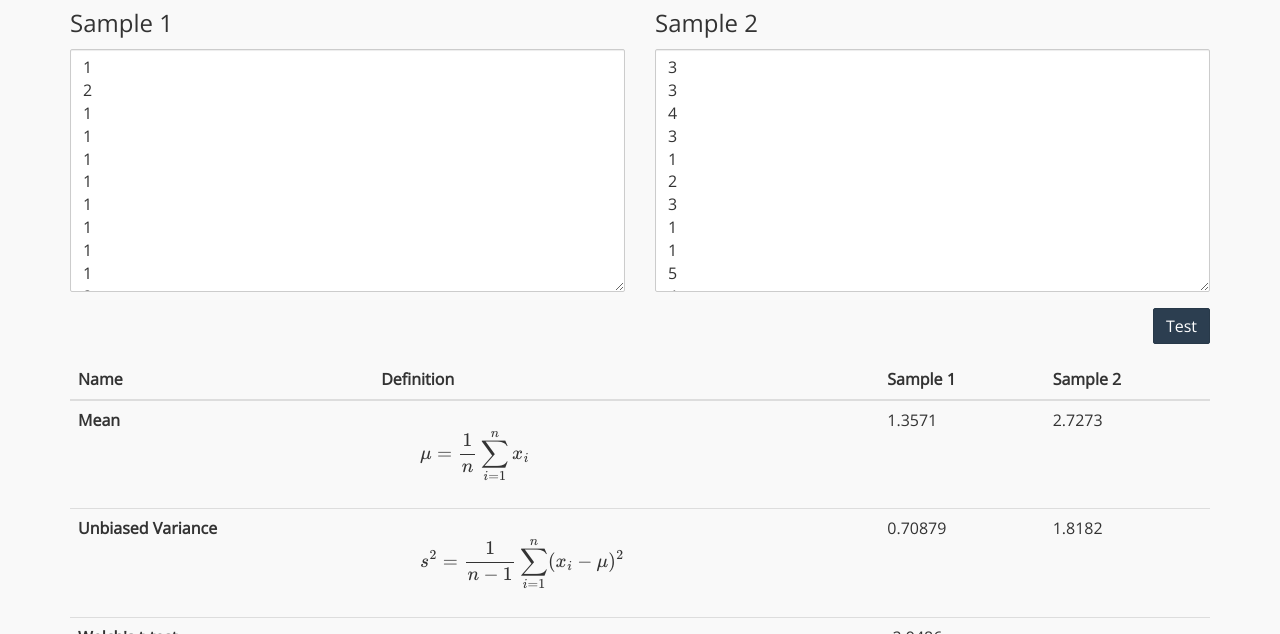
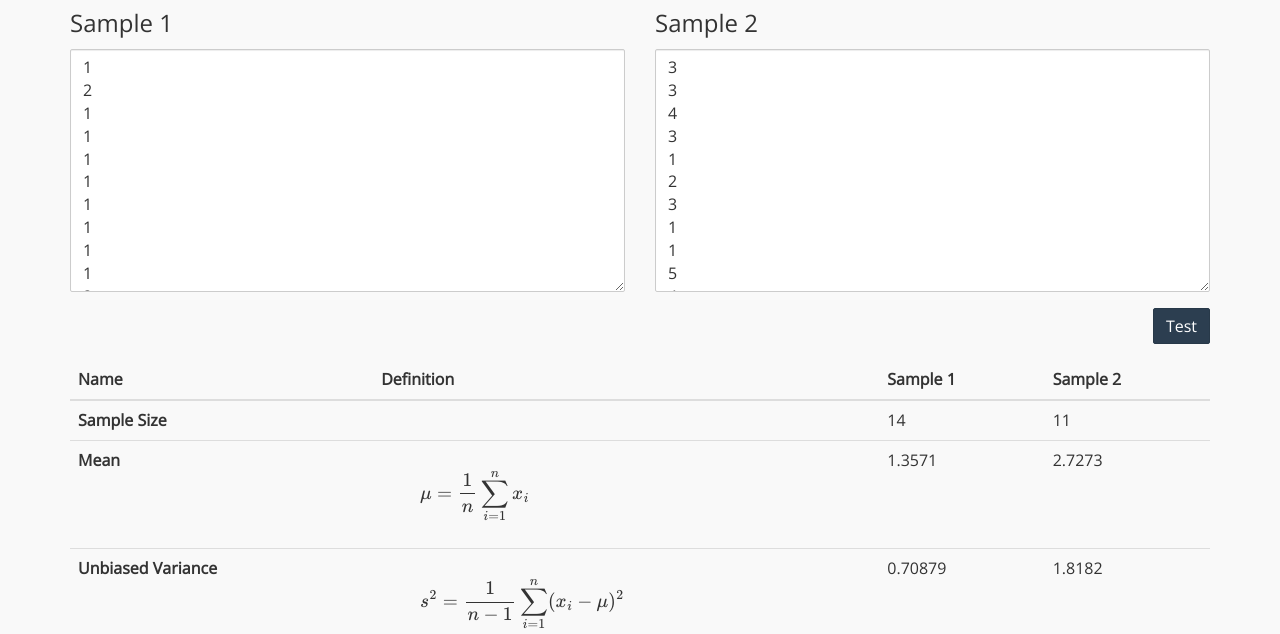
Before and after one commit to arosh/ttest, a website built with webpack: page unpaired.html in a window 1280 px wide. Shown: the part 166-800 px from the top of the page. Built offline with nearby package versions, Linux system fonts and the light colour scheme; some packages are replaced by stand-ins of ours.

Commit message:
Add sample size

```diff
--- a/assets/unpaired.js
+++ b/assets/unpaired.js
@@ -47,10 +47,15 @@ $(function () {
     $('#run-test').on('click', function () {
         var xs = parseTextArea("#group-x");
         var ys = parseTextArea("#group-y");
+        $("#size-x").text(xs.size());
+        $("#size-y").text(ys.size());
+
         $("#mean-x").text(xs.mean().toPrecision(5));
         $("#mean-y").text(ys.mean().toPrecision(5));
+
         $("#variance-x").text(xs.variance().toPrecision(5));
         $("#variance-y").text(ys.variance().toPrecision(5));
+
         var welch = welchttest(xs._data, ys._data);
         $("#welch-ttest-t").text(welch.t.toPrecision(5));
         $("#welch-ttest-nu").text(welch.nu.toPrecision(5));
--- a/unpaired.html
+++ b/unpaired.html
@@ -43,6 +43,12 @@
             </tr>
         </thead>
         <tbody>
+            <tr>
+                <th scope="row">Sample Size</th>
+                <td></td>
+                <td id="size-x"></td>
+                <td id="size-y"></td>
+            </tr>
             <tr>
                 <th scope="row">Mean</th>
                 <td>\[\mu=\frac{1}{n}\sum_{i=1}^n x_i\]</td>
```
Also changed, not shown: assets/unpaired.min.js.
